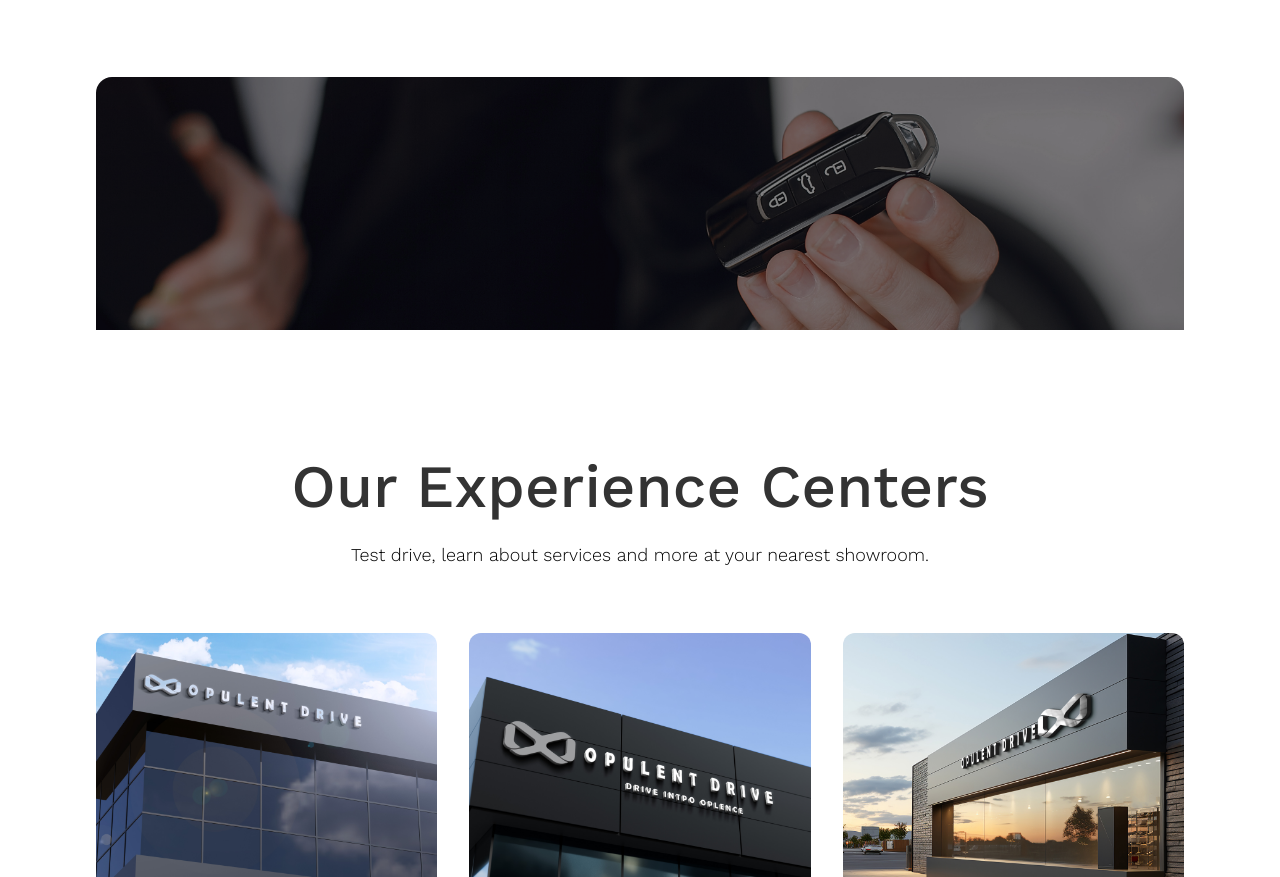
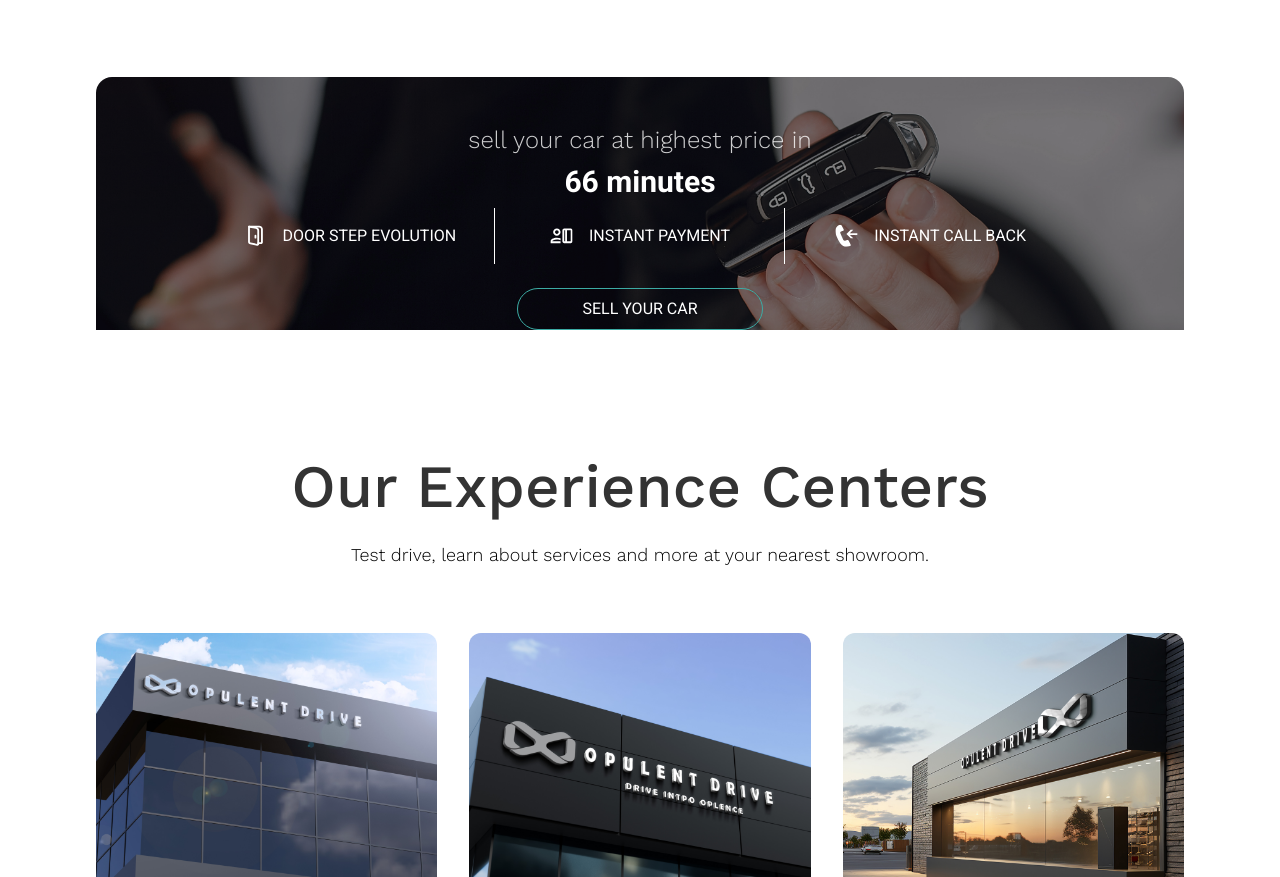
Before and after one commit to Designernavinkumar/opilent-drive-web-application, a website: page src/index.html in a window 1280 px wide. Shown: the part 5275-6152 px from the top of the page. Drawn offline with nearby package versions, Linux system fonts and the light colour scheme.

Commit message:
intial-commit-for-github

```diff
--- a/src/index.html
+++ b/src/index.html
@@ -143,17 +143,17 @@
                         <div
                             class="flex lg:gap-4 md:gap-3 sm:gap-2 gap-1 w-1/2 border-[1px] border-Gray-4 py-2 px-4 items-center justify-between rounded">
                             <p class="md:text-sm text-xs sm:text-xs">Compare your favorite car</p>
-                            <img class="lg:w-6 lg:h-6 md:w-4 md:h-4 h-3 w-3" src="/src/icons/logo-5.svg" alt="icon">
+                            <img class="lg:w-6 lg:h-6 w-5 h-5" src="/src/icons/logo-5.svg" alt="icon">
                         </div>
                         <div
                             class="flex lg:gap-4 md:gap-3 sm:gap-2 gap-1 w-1/2 border-[1px] border-Gray-4 py-2 px-4 items-center justify-between rounded">
                             <p class="md:text-sm text-xs sm:text-xs">Its in depth specification</p>
-                            <img class="lg:w-6 lg:h-6 md:w-4 md:h-4 h-3 w-3" src="/src/icons/logo-6.svg" alt="icon">
+                            <img class="lg:w-6 lg:h-6 w-5 h-5" src="/src/icons/logo-6.svg" alt="icon">
                         </div>
                         <div
                             class="flex lg:gap-4 md:gap-3 sm:gap-2 gap-1 w-1/2 border-[1px] border-Gray-4 py-2 px-4 items-center justify-between rounded">
                             <p class="md:text-sm text-xs sm:text-xs">More than 250+ luxury cars</p>
-                            <img class="lg:w-6 lg:h-6 md:w-4 md:h-4 h-3 w-3" src="/src/icons/logo-7.svg" alt="icon">
+                            <img class="lg:w-6 lg:h-6 w-5 h-5" src="/src/icons/logo-7.svg" alt="icon">
                         </div>
                     </div>
                 </div>
@@ -189,26 +189,28 @@
     </section>
     <section id="services-portfolio"
         class="lg:px-24 sm:px-20 md:px-16 px-4 lg:py-20 md:py-16 sm:py-12 py-10 justify-center items-center">
-        <div class="rounded-2xl overflow-hidden relative lg:h-[300px] md:h-[200px] sm:h-[160px] h-[140px]">
-            <img src="/src/img/addvertisment-banner.png" alt="banner" class="absolute w-full z-0">
-            <div class=" text-white z-10">
-                <h2>Sell your car at highest price in</h2>
-                <h1>66 minutes</h1>
-                <div class="flex flex-row">
-                    <div class="flex flex-row border-r-[1px] border-white py-4 px-8">
-                        <img src="/src/icons/logo-15.svg" alt="">
+        <div class="rounded-2xl overflow-hidden relative lg:h-[300px] md:h-[200px] sm:h-[160px] h-[140px] gap-10">
+            <div class="z-[1]"><img src="/src/img/addvertisment-banner.png" alt="banner" class="w-full"></div>
+            <div class="absolute text-white z-[2] inset-0 m-auto flex flex-col justify-center items-center gap-2 w-full">
+                <div class="flex flex-col gap-2 justify-center items-center">
+                    <h2 class="text-2xl font-workSans font-light  text-white/80">sell your car at highest price in</h2>
+                    <h1 class="text-3xl font-semibold">66 minutes</h1>
+                </div>
+                <div class="flex flex-row w-[80%]">
+                    <div class="flex gap-4 flex-row items-center justify-center border-r-[1px] border-white py-4 px-8 w-1/3">
+                        <img class="w-6" src="/src/img/icon-4.svg" alt="icon">
                         <h2>DOOR STEP EVOLUTION</h2>
                     </div>
-                    <div class="flex flex-row border-r-[1px] border-white py-4 px-8">
-                        <img src="" alt="">
+                    <div class="flex gap-4 flex-row items-center justify-center border-r-[1px] border-white py-4 px-8 w-1/3">
+                        <img class="w-6" src="/src/img/icon-5.svg" alt="icon">
                         <h2>INSTANT PAYMENT</h2>
                     </div>
-                    <div class="flex flex-row border-r-[1px] border-white py-4 px-8">
-                        <img src="" alt="">
+                    <div class="flex gap-4 flex-row items-center justify-center py-4 px-8 w-1/3">
+                        <img class="w-6" src="/src/img/icon-6.svg" alt="icon">
                         <h2>INSTANT CALL BACK</h2>
                     </div>
                 </div>
-                <button>SELL YOUR CAR</button>
+                <button class="px-16 py-2 border-[1px] border-primary-1 rounded-full  mt-4">SELL YOUR CAR</button>
             </div>
         </div>
     </section>
```
Also changed, not shown: src/img/icon-4.svg (added), src/img/icon-5.svg (added), src/img/icon-6.svg (added), src/output.css.
